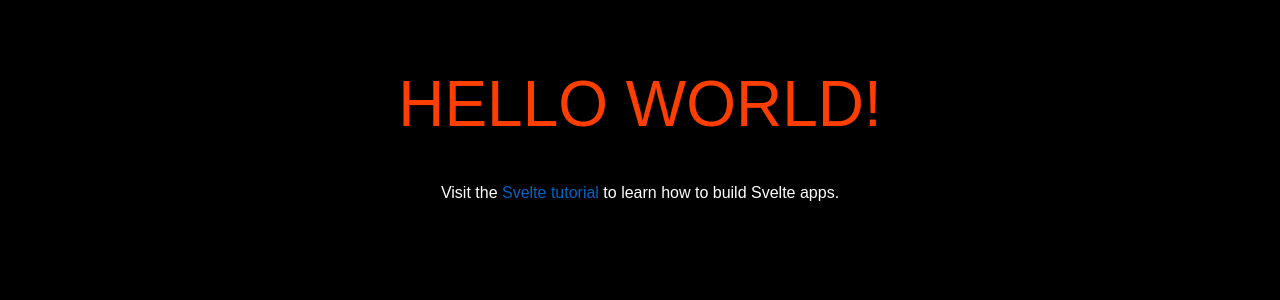
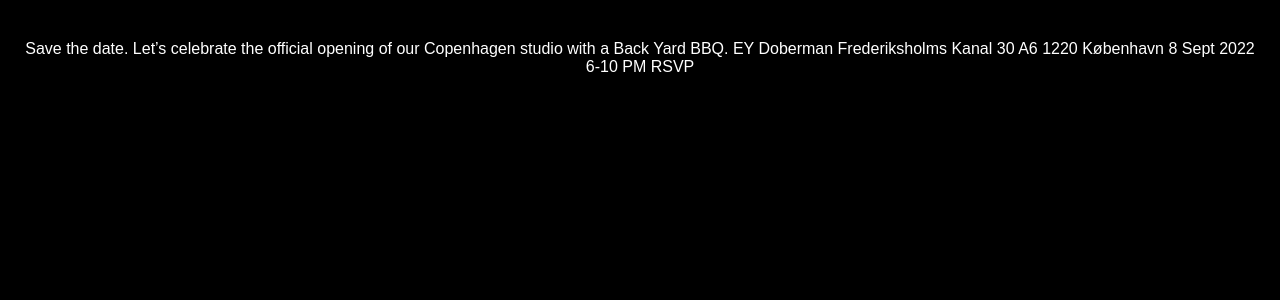
Before and after one commit to doberman/dbrmn-rsvp-cph, a Svelte app in the folder rsvp-cph/: page / in a window 1280 px wide. Shown: the top 300 px of the page. Built offline with nearby package versions, Linux system fonts and the light colour scheme.

Commit message:
add content for first page

```diff
--- a/rsvp-cph/src/App.svelte
+++ b/rsvp-cph/src/App.svelte
@@ -3,10 +3,11 @@
 </script>
 
 <main>
-  <h1>Hello {name}!</h1>
   <p>
-    Visit the <a href="https://svelte.dev/tutorial">Svelte tutorial</a> to learn
-    how to build Svelte apps.
+    Save the date. Let’s celebrate the official opening of our Copenhagen studio
+    with a Back Yard BBQ. EY Doberman Frederiksholms Kanal 30 A6 1220 København
+    8 Sept 2022 6-10 PM
+    <button>RSVP</button>
   </p>
 </main>
 
```
